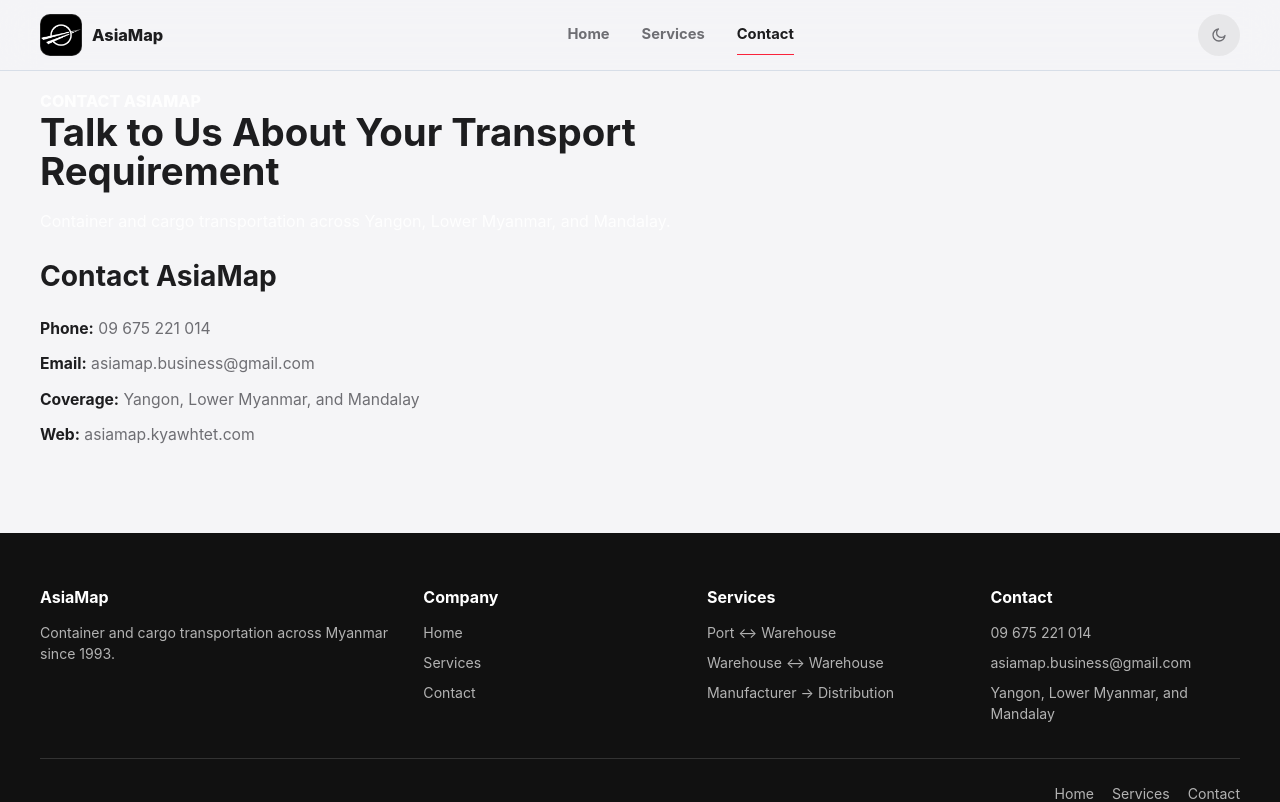
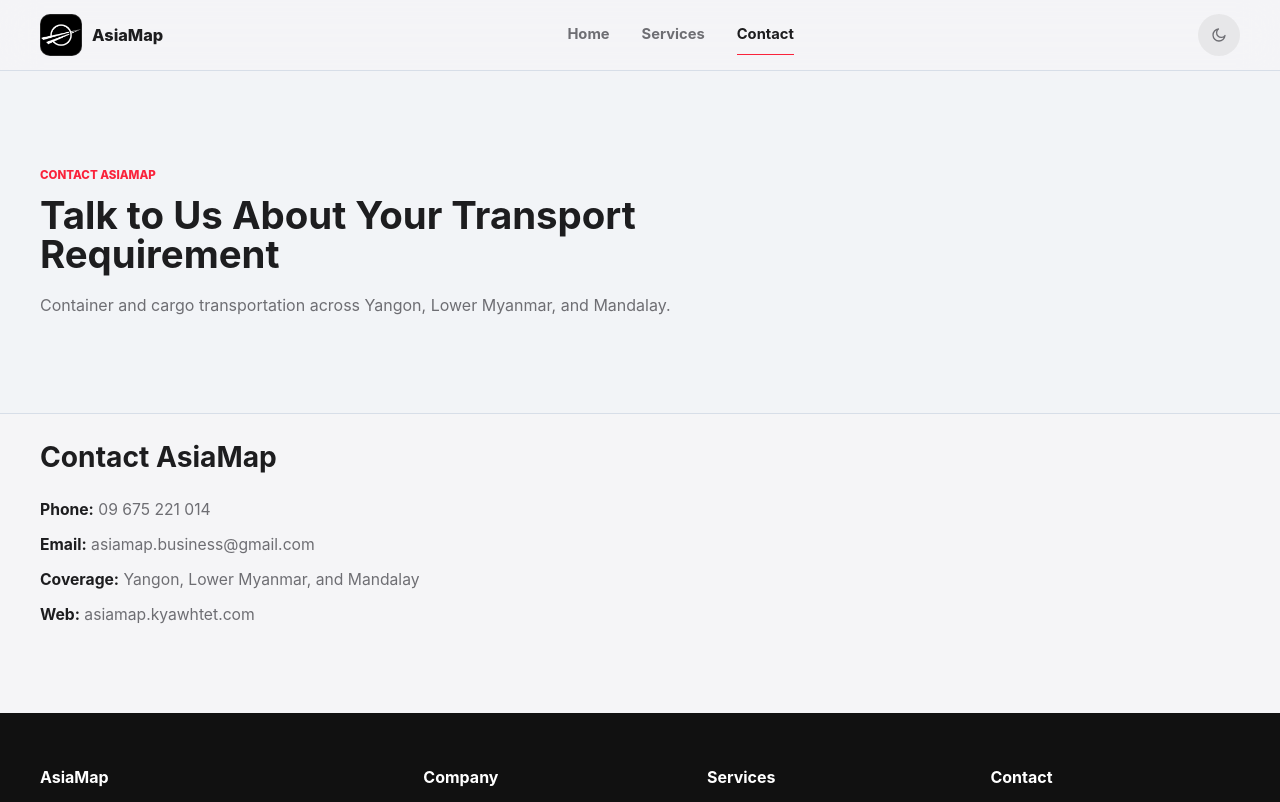
Before and after one commit to kyawhtetyang/asiamap, a Next.js app in the folder frontend/: page /contact in a window 1280 px wide. Shown: the top 802 px of the page. Built offline with nearby package versions, Linux system fonts and the light colour scheme.

Commit message:
Fix page hero colors in light mode

```diff
--- a/frontend/src/styles.css
+++ b/frontend/src/styles.css
@@ -60,7 +60,10 @@
 .hero-copy { width: min(720px,100%); }
 .eyebrow { margin: 0 0 12px; color: var(--accent); font-size: .72rem; font-weight: 800; text-transform: uppercase; }
 .hero h1, .page-hero h1 { max-width: 900px; margin: 0; font-size: clamp(1.9rem,3vw,3.05rem); line-height: 1.02; }
-.hero p, .page-hero p { max-width: 680px; margin: 18px 0 0; font-size: 1rem; color: rgba(255,255,255,.88); }
+.hero p { max-width: 680px; margin: 18px 0 0; font-size: 1rem; color: rgba(255,255,255,.88); }
+.page-hero { padding: clamp(64px,8vw,96px) 0; background: var(--surface-soft); color: var(--text); border-bottom: 1px solid var(--line); }
+.page-hero .eyebrow { color: var(--accent); }
+.page-hero .hero-copy > p:not(.eyebrow) { max-width: 680px; margin: 18px 0 0; font-size: 1rem; color: var(--muted); }
 .actions { gap: 14px; flex-wrap: wrap; margin-top: 28px; }
 .button { display: inline-flex; align-items: center; justify-content: center; min-height: 48px; padding: 12px 18px; border: 1px solid transparent; border-radius: 999px; font-size: .92rem; font-weight: 750; cursor: pointer; }
 .button.primary { background: var(--accent); color: #fff; }
@@ -157,6 +160,7 @@
   .menu-toggle { width: 38px; height: 38px; }
   .mobile-nav-links a { min-height: 44px; font-size: .9rem; }
   .hero { min-height: 62vh; }
+  .page-hero { padding: 52px 0; }
   .button { width: 100%; }
   .actions { width: 100%; }
   .trusted-services-list, .site-footer { grid-template-columns: 1fr; }
```
